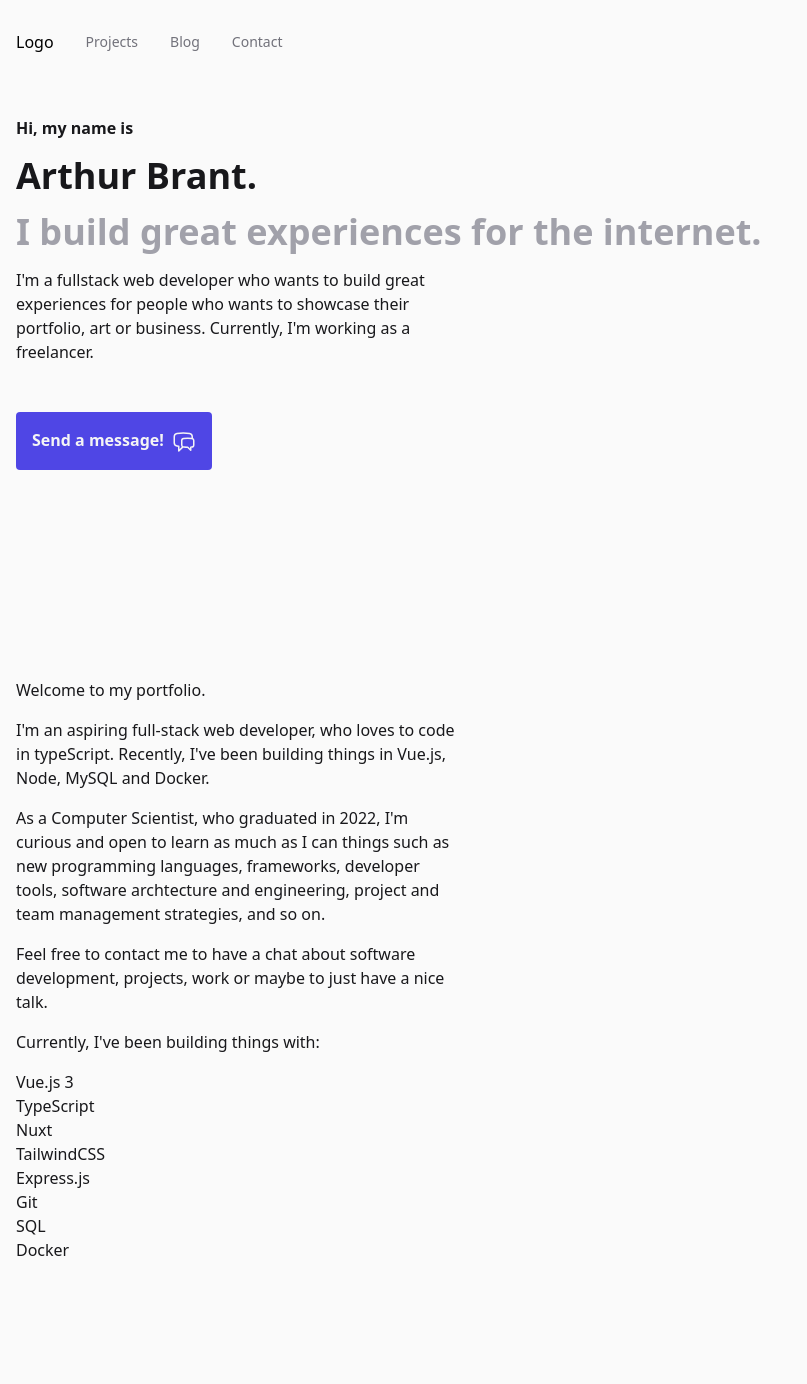
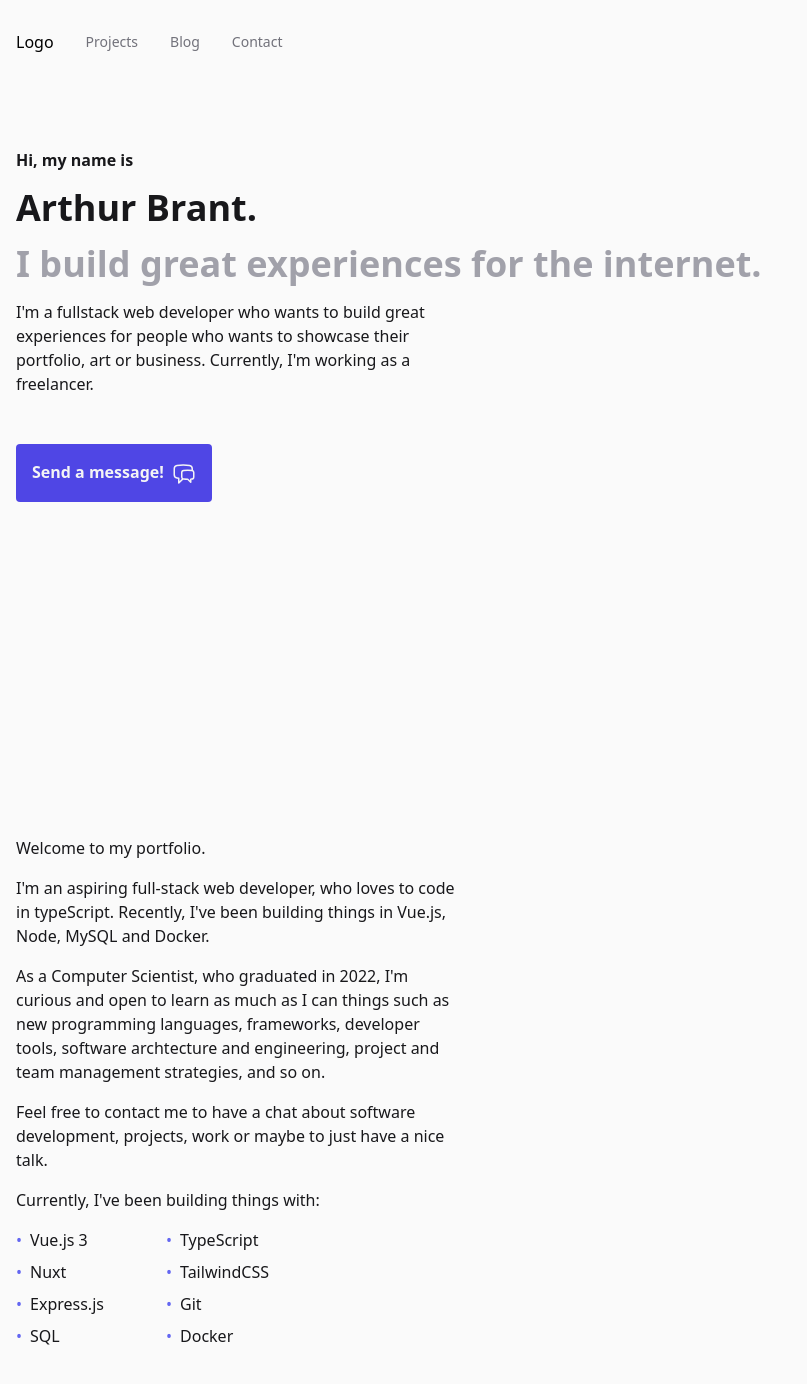
Before and after one commit to brantac/brantac.github.io, a Nuxt app: page / in a window 1280 px wide. Shown: the top 1384 px of the page, without its empty margins (0-807 px from the left). Built offline with nearby package versions, Linux system fonts and the light colour scheme.

Commit message:
finish about section

```diff
--- a/pages/index.vue
+++ b/pages/index.vue
@@ -1,6 +1,9 @@
 <template>
     <!-- Hero section -->
-    <div class="container mx-auto px-4 pt-4 md:pt-8 mb-44">
+    <section
+        class="container mx-auto px-4 pt-8 lg:pt-16
+        min-h-[90vh]"
+    >
         <h1 class="text-left sm:text-center lg:text-left">
             <span
                 class="block
@@ -52,12 +55,12 @@
                 <path stroke-linecap="round" stroke-linejoin="round" d="M20.25 8.511c.884.284 1.5 1.128 1.5 2.097v4.286c0 1.136-.847 2.1-1.98 2.193-.34.027-.68.052-1.02.072v3.091l-3-3c-1.354 0-2.694-.055-4.02-.163a2.115 2.115 0 01-.825-.242m9.345-8.334a2.126 2.126 0 00-.476-.095 48.64 48.64 0 00-8.048 0c-1.131.094-1.976 1.057-1.976 2.192v4.286c0 .837.46 1.58 1.155 1.951m9.345-8.334V6.637c0-1.621-1.152-3.026-2.76-3.235A48.455 48.455 0 0011.25 3c-2.115 0-4.198.137-6.24.402-1.608.209-2.76 1.614-2.76 3.235v6.226c0 1.621 1.152 3.026 2.76 3.235.577.075 1.157.14 1.74.194V21l4.155-4.155" />
             </svg>
         </button>
-    </div>
+    </section>
     <!-- /Hero section -->
     <!-- About section -->
-    <div
+    <section
         id="#about"
-        class="container mx-auto px-4 pt-4 md:pt-8 mb-44
+        class="container mx-auto px-4 pt-4 md:pt-8
         [&>p:not(:last-child)]:mb-4"
     >
         <p
@@ -107,8 +110,13 @@
             Currently, I've been building things with:
         </p>
         <ul
-            class="text-base text-zinc-900 dark:text-zinc-100
-            text-left sm:text-center lg:text-left">
+            class="grid
+            grid-cols-[repeat(2,minmax(0,150px))]
+            grid-rows-4 gap-y-2 sm:justify-center lg:justify-start
+            text-base text-zinc-900 dark:text-zinc-100
+            text-left
+            [&_li]:before:content-['_•'] [&_li]:before:text-indigo-500
+            [&_li]:before:inline [&_li]:before:mr-2">
             <li class="">Vue.js 3</li>
             <li class="">TypeScript</li>
             <li class="">Nuxt</li>
@@ -118,8 +126,16 @@
             <li class="">SQL</li>
             <li class="">Docker</li>
         </ul>
-    </div>
+    </section>
     <!-- /About section -->
+    <!-- Portfolio section -->
+    <section
+        id="#portfolio"
+        class="container mx-auto px-4 pt-4 md:pt-8
+        [&>p:not(:last-child)]:mb-4"
+    >
+    </section>
+    <!-- /Portfolio section -->
 </template>
 
 <script setup lang="ts">
```
